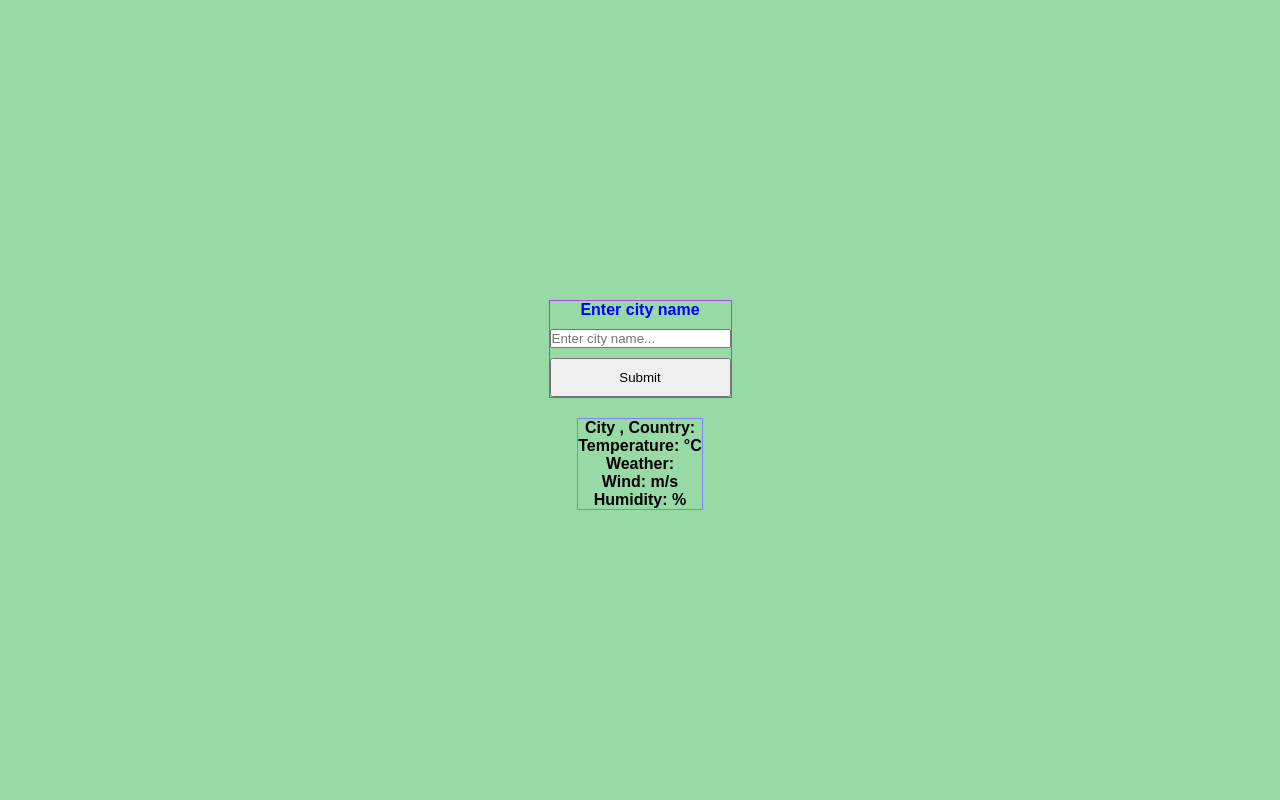
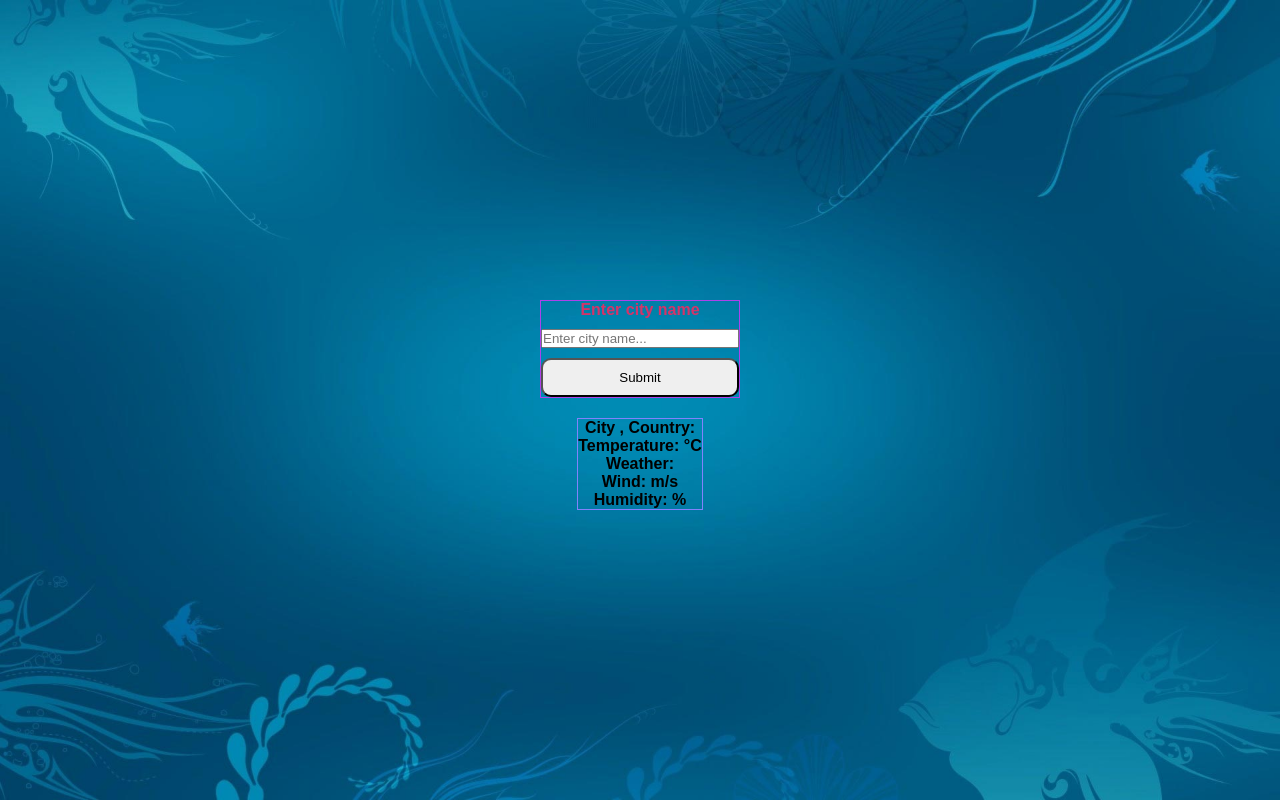
Before and after one commit to edinvnode/new-weather-app, a React (Create React App) app: page / in a window 1280 px wide. Built offline with nearby package versions, Linux system fonts and the light colour scheme.

Commit message:
Added features

```diff
--- a/src/App.js
+++ b/src/App.js
@@ -5,6 +5,8 @@ const API_KEY = '66fc738f52b19a4f2eadf7b062f38778';
 function App() {
   const [weather, setWeather] = useState(null);
   const [city, setCity] = useState('');
+  const [error, setError] = useState('');
+  const [errorMessage, setErrorMessage] = useState(false);
 
   async function fetchData(e) {
     e.preventDefault();
@@ -14,12 +16,16 @@ function App() {
       `https://api.openweathermap.org/data/2.5/weather?q=${city}&appid=${API_KEY}&units=metric`
     );
     if (!response.ok) {
-      throw new Error('City not found');
+      //throw new Error('City not found');
+      setError('City not found.');
+      setErrorMessage(true);
     }
 
     const data = await response.json();
 
     setWeather(data);
+    setError('');
+    setErrorMessage(false);
     //console.log(data);
   }
 
@@ -36,6 +42,7 @@ function App() {
         />
         <button type="submit">Submit</button>
       </form>
+      {!errorMessage && (
         <div className="weather-data">
           <p>
             City {weather?.name} , Country: {weather?.sys?.country}
@@ -45,6 +52,12 @@ function App() {
           <p>Wind: {weather?.wind?.speed} m/s</p>
           <p>Humidity: {weather?.main?.humidity} %</p>
         </div>
+      )}
+      {errorMessage && (
+        <div className="error-message">
+          <span>{error}</span>
+        </div>
+      )}
     </div>
   );
 }
--- a/src/index.css
+++ b/src/index.css
@@ -6,7 +6,13 @@
 }
 
 body {
-  background-color: rgb(152, 218, 166);
+  background-color: rgb(51, 153, 236);
+  background-image: url('./images/background.jpg'); /* You can use a local image or a link */
+  background-size: cover;
+  background-position: center;
+  background-repeat: no-repeat;
+  height: 100%;
+  margin: 0;
   height: 100%;
 }
 
@@ -25,16 +31,18 @@ form {
   gap: 10px;
   margin-top: 10px;
   border: 1px solid rgb(173, 66, 235);
+  width: 200px;
 }
 
 label {
-  color: blue;
+  color: rgb(212, 52, 105);
   font-weight: bold;
   text-align: center;
 }
 
 button {
   padding: 10px;
+  border-radius: 10px;
 }
 
 .weather-data {
@@ -42,3 +50,8 @@ button {
   font-weight: bold;
   border: 1px solid rgb(130, 130, 252);
 }
+
+.error-message {
+  color: red;
+  text-align: center;
+}
```
Also changed, not shown: src/images/background.jpg (added). Lines whose indentation alone changed are shown as unchanged.
